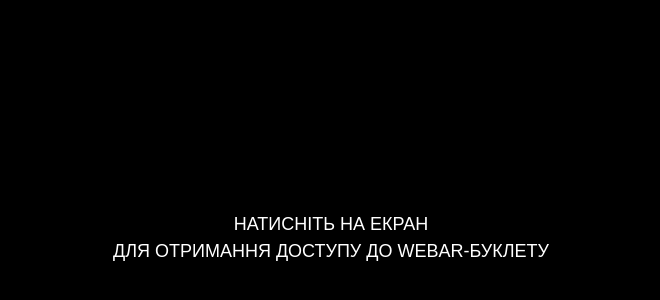
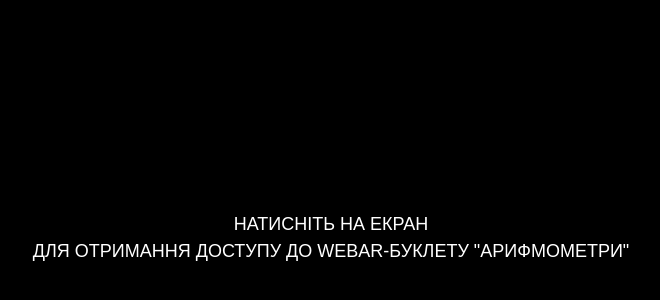
Before and after one commit to EvgeniyaMolyavko/WebAR_LabWorksOS, a plain HTML site: page index.html in a window 1280 px wide. Shown: the part 162-462 px from the top of the page, without its empty margins (309-969 px from the left). Drawn offline with nearby package versions, Linux system fonts and the light colour scheme.

Commit message:
Update index.html

```diff
--- a/index.html
+++ b/index.html
@@ -29,7 +29,7 @@
             ">
             Натисніть на екран
             <br>
-             для отримання доступу до WebAR-буклету
+             для отримання доступу до WebAR-буклету "Арифмометри"
         </div>
     </div>
 
```
